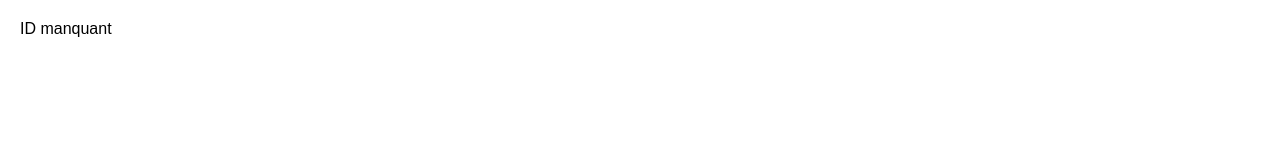
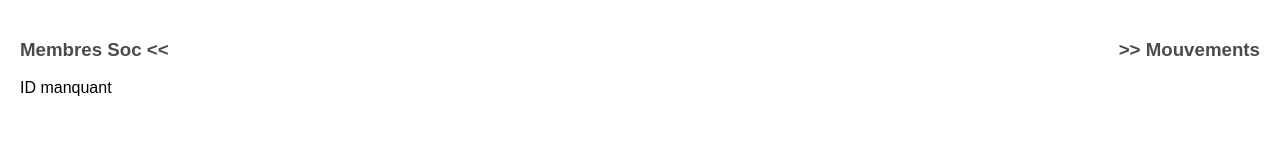
Before and after one commit to mrln033/Membres-Soc-FrenchJumper, a plain HTML site: page fiche.html in a window 1280 px wide. Drawn offline with Linux system fonts and the light colour scheme.

Commit message:
Update fiche.html

```diff
--- a/fiche.html
+++ b/fiche.html
@@ -15,6 +15,14 @@
 
 <body>
 
+<div class="header">
+   <a href="actifs.html" class="link-header">
+    <h3>Membres Soc <<</h3>
+  </a>
+  <a href="mouvements.html" class="link-header">
+    <h3>>> Mouvements</h3>
+  </a>
+</div>
 
 <div id="ficheMembre">
 Chargement en cours...
```
